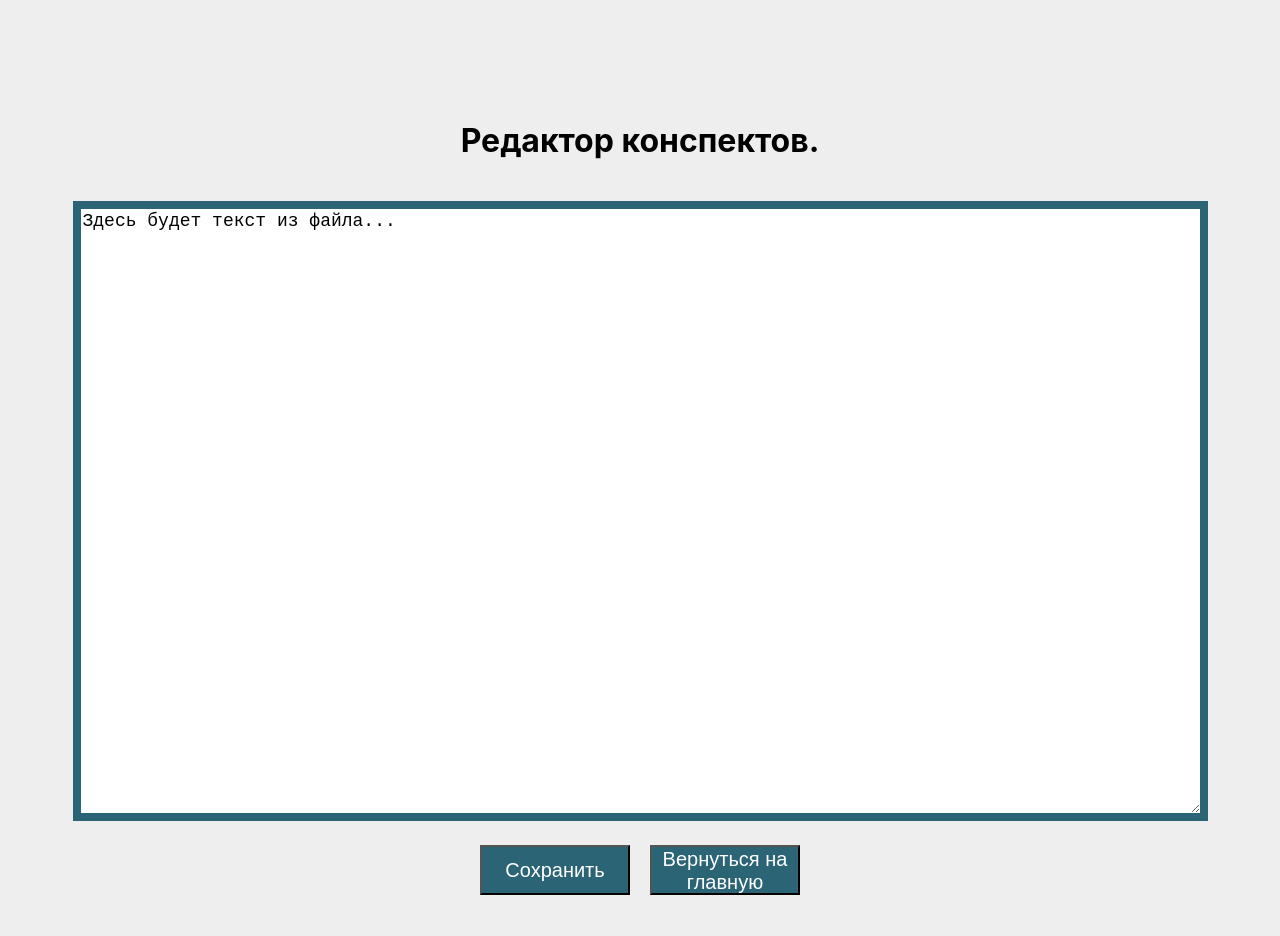
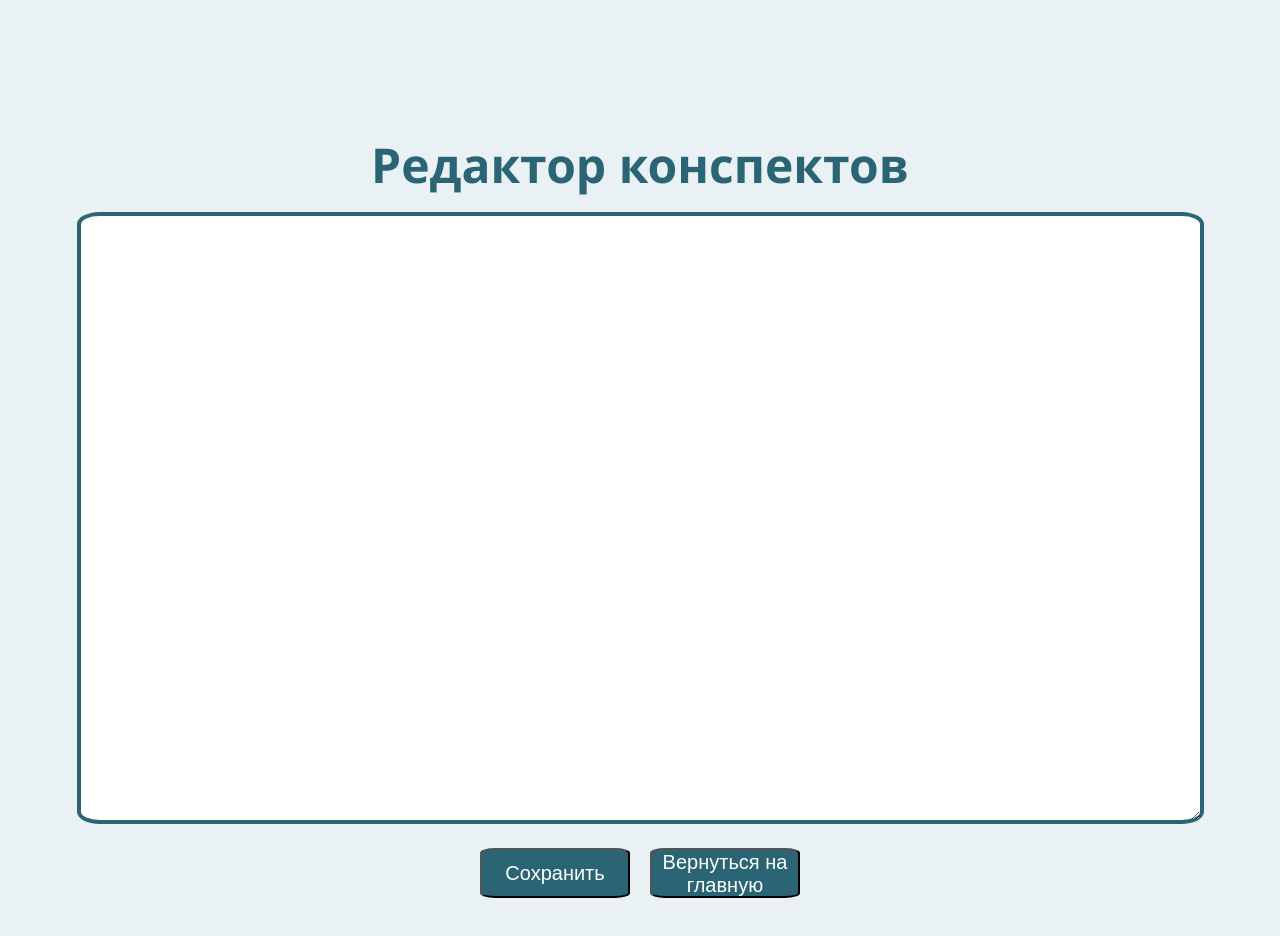
Before and after one commit to MaxSiominDev/hse_pe, a React (Create React App) app in the folder frontend/: page /edit in a window 1280 px wide. Shown: the top 936 px of the page. Built offline with nearby package versions, Linux system fonts and the light colour scheme.

Commit message:
новый дизайн страницы с конспектом

```diff
--- a/frontend/src/App.css
+++ b/frontend/src/App.css
@@ -5,7 +5,7 @@
   padding-top: 100px;
 }
 body {
-  background-color: #eeeeee;
+  background-color: #e9f1f5;
 }
 .App-logo {
   height: 40vmin;
@@ -53,6 +53,7 @@ body {
   margin-top: 20px;
 }
 input {
+  border-radius: 10px;
   width: 100%;
   height: 50px;
   max-width: 280px;
@@ -68,7 +69,9 @@ input {
   height: 100px;
   max-width: 1000px;
   margin-bottom: -20px;
-  color: #000000;
+  font-family: 'Segoe UI', Tahoma, sans-serif;
+  font-size: 48px;
+  color: #2a6475;
 }
 .b3 {
   background-color: #2a6475;
@@ -76,7 +79,7 @@ input {
   width: 100%;
   height: 50px;
   max-width: 150px;
-  border-radius: 0%;
+  border-radius: 10%;
   font-size: 20px;
   margin: 20 50px;
   margin-bottom: 150px;
@@ -89,6 +92,7 @@ input {
 }
 .area {
   border: #2a6475;
-  border-width: 8px;
+  border-width: 4px;
   border-style: solid;
+  border-radius: 2%;
 }
--- a/frontend/src/App.js
+++ b/frontend/src/App.js
@@ -36,3 +36,5 @@ const App = () => {
 };
 
 export default App;
+
+// jijugtf
--- a/frontend/src/pages/CreateConspects/EditConspects.jsx
+++ b/frontend/src/pages/CreateConspects/EditConspects.jsx
@@ -43,7 +43,7 @@ function EditConspects() {
     <div align="center" class="first">
       <form onSubmit={handleSubmit(onSubmit)}>
         <h1 align="center" class="text">
-          Редактор конспектов.
+          Редактор конспектов
         </h1>
         <div>
           <textarea
@@ -55,7 +55,9 @@ function EditConspects() {
             style={{ fontSize: '18px' }}
             class="area"
           >
+          <form className='areatext'>
             Здесь будет текст из файла...
+            </form>
           </textarea>
         </div>
         <div class="buttoms">
```
